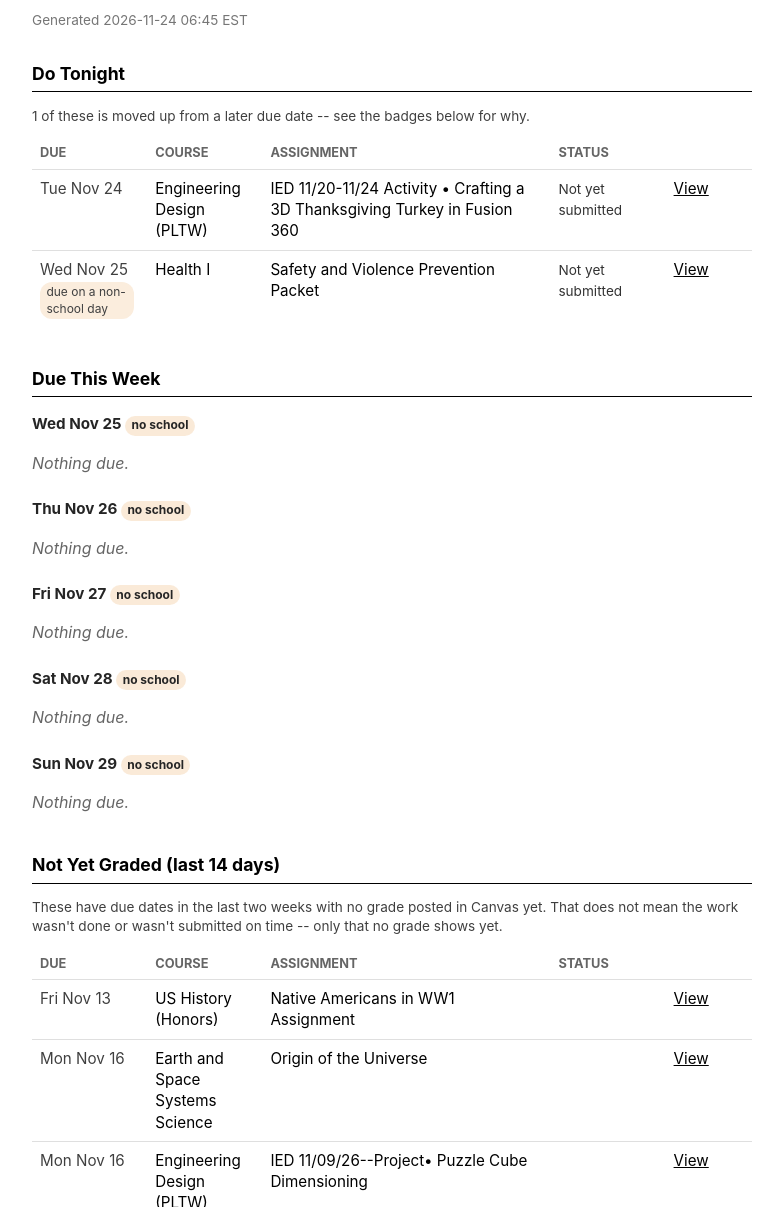
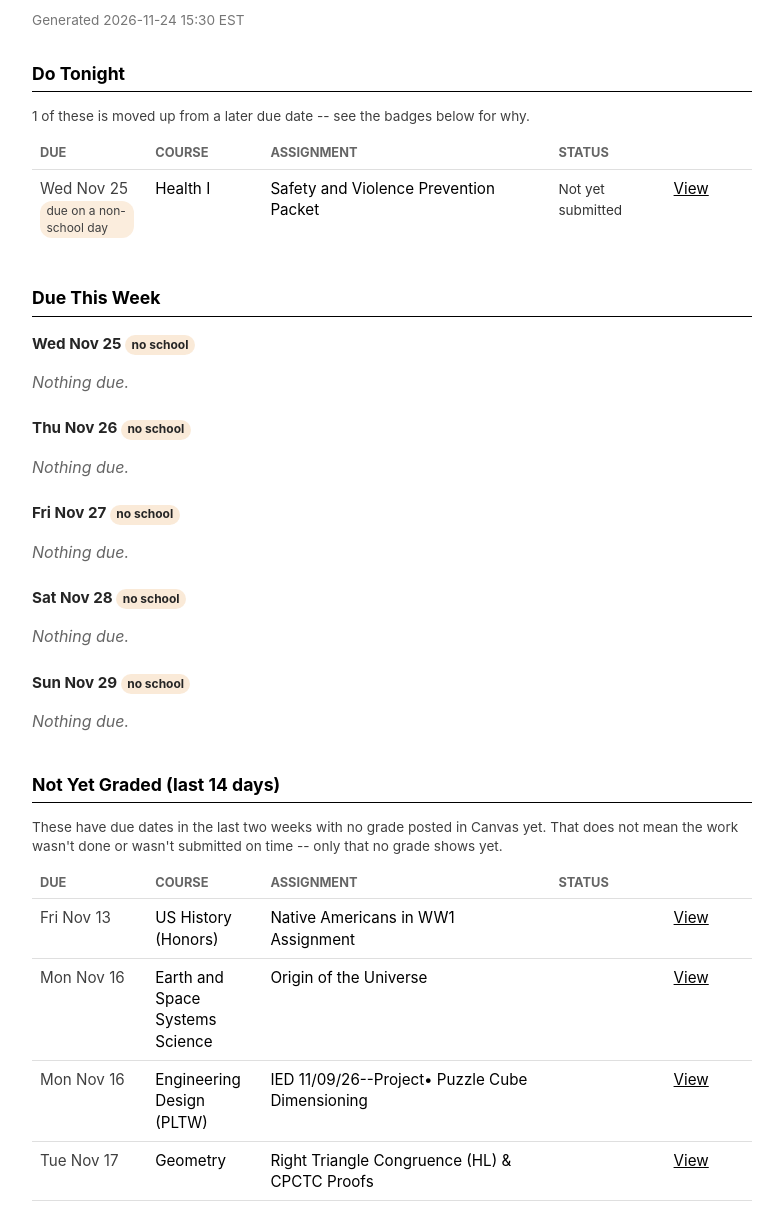
Before and after one commit to LeonHodgesAustin/daily-agenda, a plain HTML site: page index.html in a window 1280 px wide. Shown: the part 66-1273 px from the top of the page, without its empty margins (248-1031 px from the left). Drawn offline with Linux system fonts and the light colour scheme.

Commit message:
Update: 2026-11-24 20:30 UTC

```diff
--- a/index.html
+++ b/index.html
@@ -33,7 +33,7 @@
 </head>
 <body>
   <h1>Daily Agenda</h1>
-  <p class="generated">Generated 2026-11-24 06:45 EST</p>
+  <p class="generated">Generated 2026-11-24 15:30 EST</p>
 
 
   <section>
@@ -49,13 +49,6 @@
       </colgroup>
       <thead><tr><th>Due</th><th>Course</th><th>Assignment</th><th>Status</th><th></th></tr></thead>
       <tbody>
-      <tr>
-        <td class="due"><span class="day-date">Tue Nov 24</span></td>
-        <td class="course">Engineering Design (PLTW)</td>
-        <td class="name">IED 11/20-11/24 Activity • Crafting a 3D Thanksgiving Turkey in Fusion 360</td>
-        <td class="status-cell"><span class="status">Not yet submitted</span></td>
-        <td class="link"><a href="https://hcpss.instructure.com/courses/311400/assignments/15043245" target="_blank" rel="noopener">View</a></td>
-      </tr>
       <tr>
         <td class="due"><span class="day-date">Wed Nov 25</span> <span class="badge">due on a non-school day</span></td>
         <td class="course">Health I</td>
@@ -124,6 +117,13 @@
         <td class="link"><a href="https://hcpss.instructure.com/courses/311400/assignments/15012246" target="_blank" rel="noopener">View</a></td>
       </tr>
       <tr>
+        <td class="due"><span class="day-date">Tue Nov 17</span></td>
+        <td class="course">Geometry</td>
+        <td class="name">Right Triangle Congruence (HL) & CPCTC Proofs</td>
+        <td class="status-cell"></td>
+        <td class="link"><a href="https://hcpss.instructure.com/courses/297999/assignments/15054549" target="_blank" rel="noopener">View</a></td>
+      </tr>
+      <tr>
         <td class="due"><span class="day-date">Wed Nov 18</span></td>
         <td class="course">English 9</td>
         <td class="name">There Will be Soft Rain Scifi Analysis</td>
```
